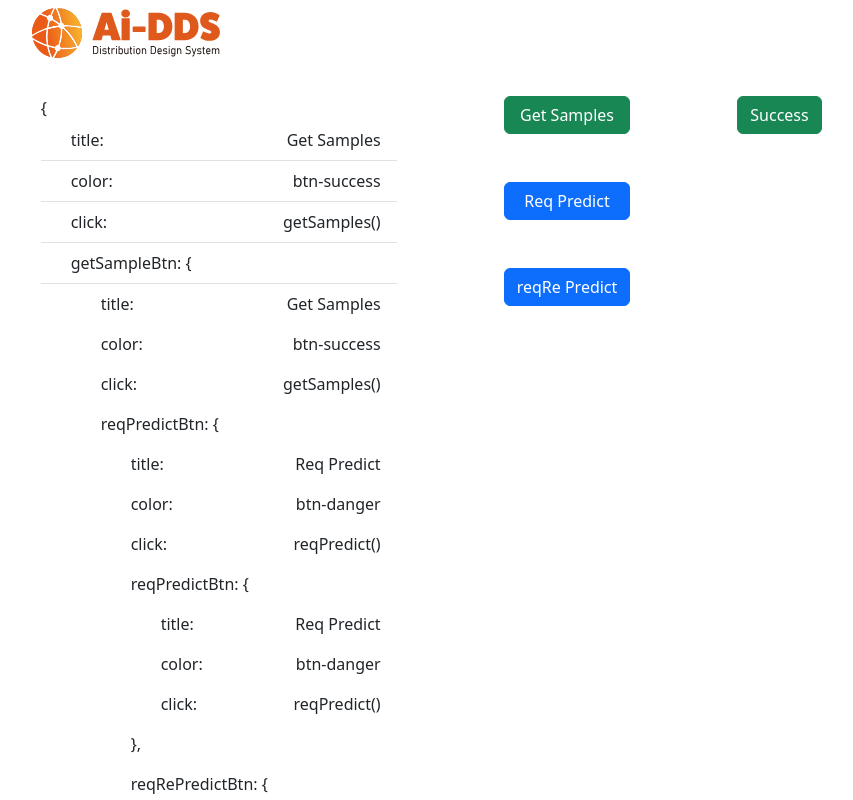
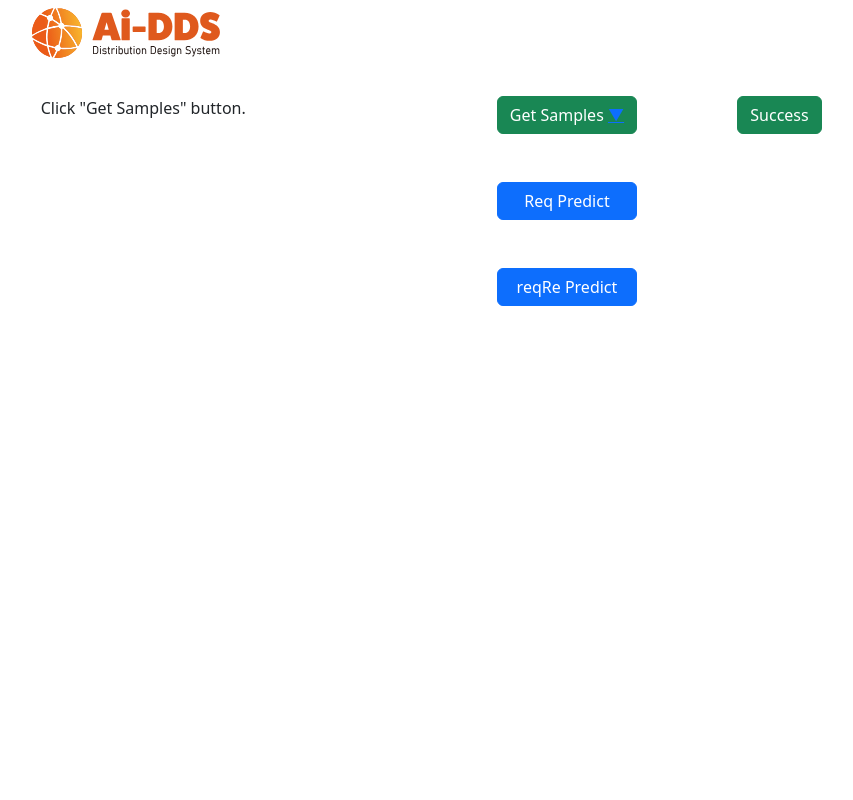
Before and after one commit to freemancho1/dds, a SvelteKit app in the folder client/: page / in a window 1280 px wide. Shown: the top 800 px of the page, without its empty margins (73-926 px from the left). Built offline with nearby package versions, Linux system fonts and the light colour scheme.

Commit message:
home2405062055

```diff
--- a/client/src/components/common/Button.svelte
+++ b/client/src/components/common/Button.svelte
@@ -1,5 +1,9 @@
 <script>
+    import { slide } from "svelte/transition";
     export let menu;
+
+    let expanded = false;
+    const toggle = () => expanded = !expanded;
 </script>
 
 <button
@@ -8,4 +12,19 @@
     class="btn {menu.color}"
     on:click={menu.click}>
     {menu.label}
+    {#if menu.id === "getSamples"}
+        <a href="/" on:click|preventDefault|stopPropagation={()=>toggle()}>
+            ▼
+        </a>
+    {/if}
 </button>
+
+{#if expanded}
+<ul transition:slide={{ duration: 300 }}>
+    <li><div class="form-control">
+        aaaa
+    </div></li>
+</ul>
+{:else}
+<!-- <p>a 3, b 4</p> -->
+{/if}
--- a/client/src/components/index/JsonToHtml.svelte
+++ b/client/src/components/index/JsonToHtml.svelte
@@ -1,30 +1,24 @@
 <script>
-    import JsonToHtmlSub from "./JsonToHtmlSub.svelte";
-    export let jsonList;
-    // $: jsonList1 = JSON.parse(jsonList)
-    const temp = Object.entries(jsonList);
-
-    // const isObject = (obj) => typeof obj === 'object' && obj !== null;
-    const isObject = (obj) => {
-        return typeof obj === 'object' && obj !== null;
-    }
+	import MakeHtml from "./MakeHtml.svelte";
+    export let jsonDatas;
+    const jsonList = Object.entries(jsonDatas)
 </script>
 
-<li class="list-group-item">&#123;</li>
-<ul class="list-group list-group-flush">
-    {#each temp as [key, value]}
-        {#if isObject(value)}
-            <li class="list-group-item sub-item-t">{key}: &#123;</li>
-            <li class="list-group-item sub-item">
-                <JsonToHtmlSub jsonData={value} />
-            </li>
-        {:else}
-            <li class="list-group-item sub-item-t">
-                <div class="d-flex justify-content-between">
-                    <div>{key}:</div><div>{value}</div>
-                </div>
-            </li>
-        {/if}
+<div class="jth-top">&#123;</div>
+    {#each jsonList as [key, value]}
+        <div>
+            <MakeHtml {key} {value} />
+        </div>
     {/each}
-</ul>
-<li class="list-group-item">&#125;</li>
+<div class="jth-bottom">&#125</div>
+
+<style>
+    .jth-top {
+        margin: 10px 0 2px 0;
+        font-weight: bold;
+    }
+    .jth-bottom {
+        margin: 2px 0 10px 0;
+        font-weight: bold;
+    }
+</style>
--- a/client/src/components/index/JsonToHtmlSub.svelte
+++ /dev/null
@@ -1,33 +0,0 @@
-<script>
-    export let jsonData;
-    // export let isObject;
-    const jsonList = Object.entries(jsonData)
-
-    const isObject = (obj) => {
-        return typeof obj === 'object' && obj !== null;
-    }
-</script>
-
-<ul class="list-group list-group-flush">
-    {#each jsonList as [key, value]}
-        {#if isObject(value)}
-            <li class="list-group-item sub-item-t">{key}: &#123</li>
-            <li class="list-group-item sub-item">
-                <svelte:self jsonData={value} />
-            </li>
-        {:else}
-            <li class="list-group-item sub-item-t">
-                <div class="d-flex justify-content-between">
-                    <div>{key}:</div><div>{value}</div>
-                </div>
-            </li>
-        {/if}
-    {/each}
-</ul>
-<li class="list-group-item sub-item-b">&#125;,</li>
-
-<style>
-    .list-group-item {
-        border: 0px;
-    }
-</style>
--- a/client/src/components/index/Main.svelte
+++ b/client/src/components/index/Main.svelte
@@ -2,67 +2,84 @@
     import ButtonGroup from "./ButtonGroup.svelte";
     import JsonToHtml from "./JsonToHtml.svelte";
 
-    const getSamples = () => {
-        console.log('Click getSamples');
-    }
     const reqPredict = () => {
         console.log('Click reqPredict');
     }
     const reqRePredict = () => {
         console.log('Click reqRePredict');
     }
+
+    // let jsonDatas = {
+    //     "getSampleBtn": {
+    //         "title": "Get Samples",
+    //         "color": "btn-success",
+    //         "click": "getSamples()",
+    //         "reqPredictBtn": {
+    //             "title": "Req Predict",
+    //             "color": "btn-danger",
+    //             "click": "reqPredict()",
+    //             "reqPredictBtn": {
+    //                 "title": "Req Predict",
+    //                 "color": "btn-danger",
+    //                 "click": "reqPredict()"
+    //             },
+    //             "reqRePredictBtn": {
+    //                 "title": "ReReq Predict",
+    //                 "color": "btn-danger",
+    //                 "click": "reqRePredict()"
+    //             },
+    //         },
+    //         "reqRePredictBtn": {
+    //             "title": "ReReq Predict",
+    //             "color": "btn-danger",
+    //             "click": "reqRePredict()"
+    //         },
+    //     },
+    //     "reqPredictBtn": {
+    //         "title": "Req Predict",
+    //         "color": "btn-danger",
+    //         "click": "reqPredict()"
+    //     },
+    //     "reqRePredictBtn": {
+    //         "title": "ReReq Predict",
+    //         "color": "btn-danger",
+    //         "click": "reqRePredict()"
+    //     },
+    // };
+
+    async function getSampleData() {
+        const res = await fetch('http://localhost:11000/samples');
+        const jsonDatas = res.json()
+        if (res.ok) {
+            return jsonDatas;
+        } else {
+            throw new Error(jsonDatas)
+        }
+    }
+    let promise;
+    const getSamples = () => promise = getSampleData();
+
     let menuInfos = [
-        {id: "aaa", color: "btn-success", click: getSamples, label: "Get Samples"},
-        {id: "bbb", color: "btn-primary", click: reqPredict, label: "Req Predict"},
-        {id: "aaa", color: "btn-primary", click: reqRePredict, label: "reqRe Predict"},
+        {id: "getSamples", color: "btn-success", click: getSamples, label: "Get Samples"},
+        {id: "reqPredict", color: "btn-primary", click: reqPredict, label: "Req Predict"},
+        {id: "reqRePredict", color: "btn-primary", click: reqRePredict, label: "reqRe Predict"},
     ]
-    let jsonData = {
-        "title": "Get Samples",
-        "color": "btn-success",
-        "click": "getSamples()",
-        "getSampleBtn": {
-            "title": "Get Samples",
-            "color": "btn-success",
-            "click": "getSamples()",
-            "reqPredictBtn": {
-                "title": "Req Predict",
-                "color": "btn-danger",
-                "click": "reqPredict()",
-                "reqPredictBtn": {
-                    "title": "Req Predict",
-                    "color": "btn-danger",
-                    "click": "reqPredict()"
-                },
-                "reqRePredictBtn": {
-                    "title": "ReReq Predict",
-                    "color": "btn-danger",
-                    "click": "reqRePredict()"
-                },
-            },
-            "reqRePredictBtn": {
-                "title": "ReReq Predict",
-                "color": "btn-danger",
-                "click": "reqRePredict()"
-            },
-        },
-        "reqPredictBtn": {
-            "title": "Req Predict",
-            "color": "btn-danger",
-            "click": "reqPredict()"
-        },
-        "reqRePredictBtn": {
-            "title": "ReReq Predict",
-            "color": "btn-danger",
-            "click": "reqRePredict()"
-        },
-    };
-    $: jsonList = jsonData;
 </script>
 
 <div class="row justify-content-around">
     <!-- Input JSON data -->
     <div class="col-4">
-        <JsonToHtml {jsonList} />
+        {#await promise}
+            <p>...loading</p>
+        {:then jsonDatas}
+            {#if jsonDatas === undefined}
+                <p>Click "Get Samples" button.</p>
+            {:else}
+                <JsonToHtml {jsonDatas} />
+            {/if}
+        {:catch error}
+            <p style="color: red;">{error.message}</p>
+        {/await}
     </div>
     <!-- Action Buttons -->
     <div class="col-2">
@@ -73,19 +90,3 @@
         <button class="btn btn-success">Success</button>
     </div>
 </div>
-
-<style>
-    :global(.sub-item-t) {
-        padding-left: 30px;
-    }
-    :global(.sub-item-b) {
-        padding-left: 0px;
-        /* border: 0px !important; */
-    }
-    :global(.sub-item) {
-        padding-left: 30px;
-        padding-top: 0px;
-        padding-bottom: 0px;
-        padding-right: 0px;
-    }
-</style>
--- a/client/src/components/test/Group.svelte
+++ b/client/src/components/index/MakeHtml.svelte
@@ -1,11 +1,12 @@
 <script>
-    import Item from "./Item.svelte";
     import { slide } from "svelte/transition";
 
     export let key;
     export let value;
+
+    let expanded = true;
+
     const values = Object.entries(value)
-    let expanded = true;
 
     const toggle = () => expanded = !expanded;
     const isObject = (obj) => typeof obj === 'object' && obj !== null;
@@ -14,7 +15,7 @@
 <button class:expanded on:click={toggle}>{key} : &#123;</button>
 
 {#if expanded}
-    <ul transition:slide={{ duration: 300 }}>
+    <ul transition:slide={{ duration: 300 }} class="jth-group">
         {#each values as [k, v]}
             <li>
                 {#if isObject(v)}
@@ -27,6 +28,31 @@
             </li>
         {/each}
     </ul>
-    <div class="jth-body">&#125</div>
+{/if}
+<div class="jth-body-buttom">&#125;,</div>
 
-{/if}
+<style>
+    button {
+        font-weight: bold;
+        cursor: pointer;
+        border: none;
+        font-size: 16px;
+        margin: 0 0 0 2em;
+        background-color: white;
+    }
+
+    ul {
+        margin: 0 0 0 0;
+        list-style: none;
+        /* border-left: 1px solid #eee; */
+    }
+
+    .jth-body-buttom {
+        margin: 2px 0 2px 2.5em;
+        font-weight: bold;
+    }
+
+    .jth-body {
+        margin: 2px 0 2px 2.5em;
+    }
+</style>
```
Also changed, not shown: client/src/components/test/Item.svelte (deleted, +0 -8 lines), client/src/routes/test/+page.svelte (deleted, +0 -64 lines).
